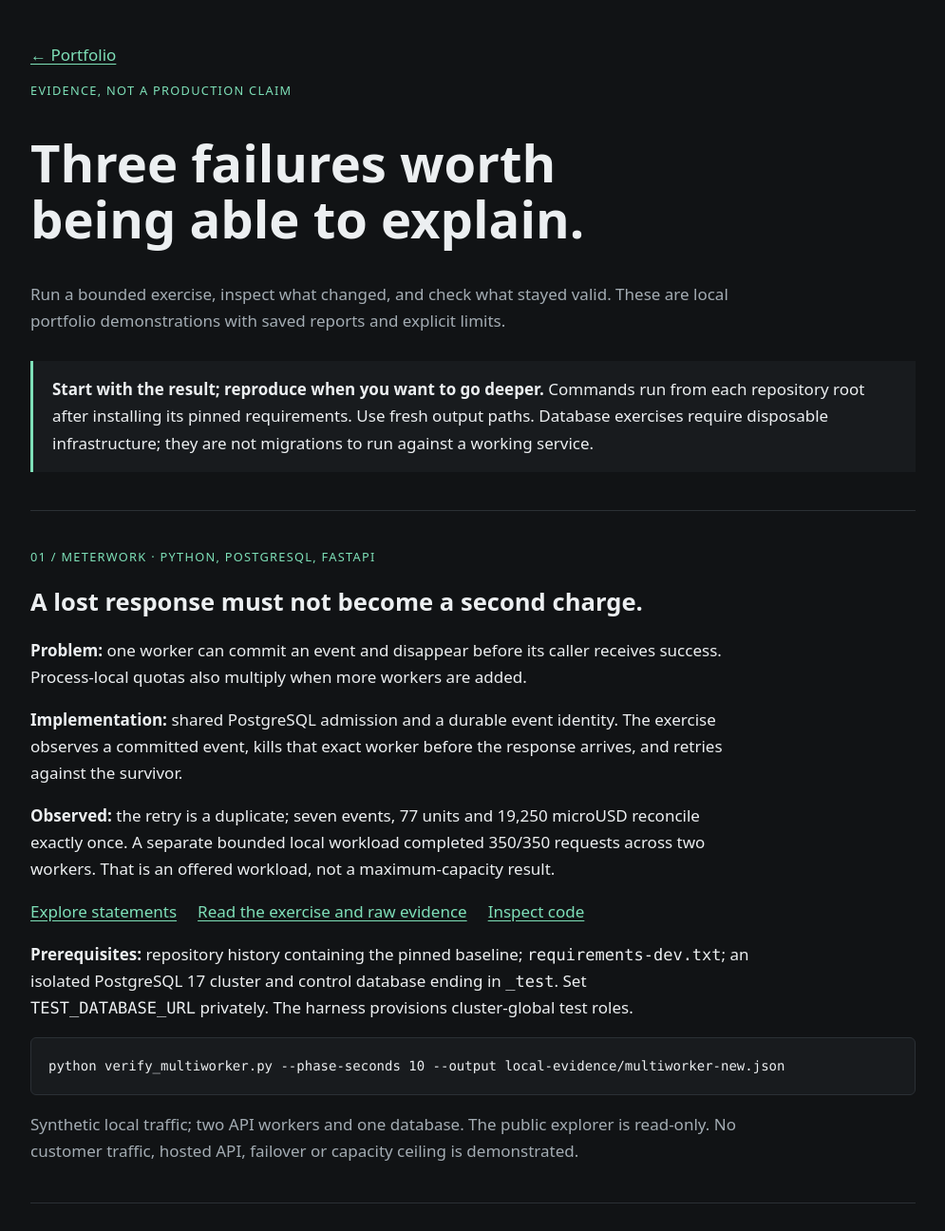
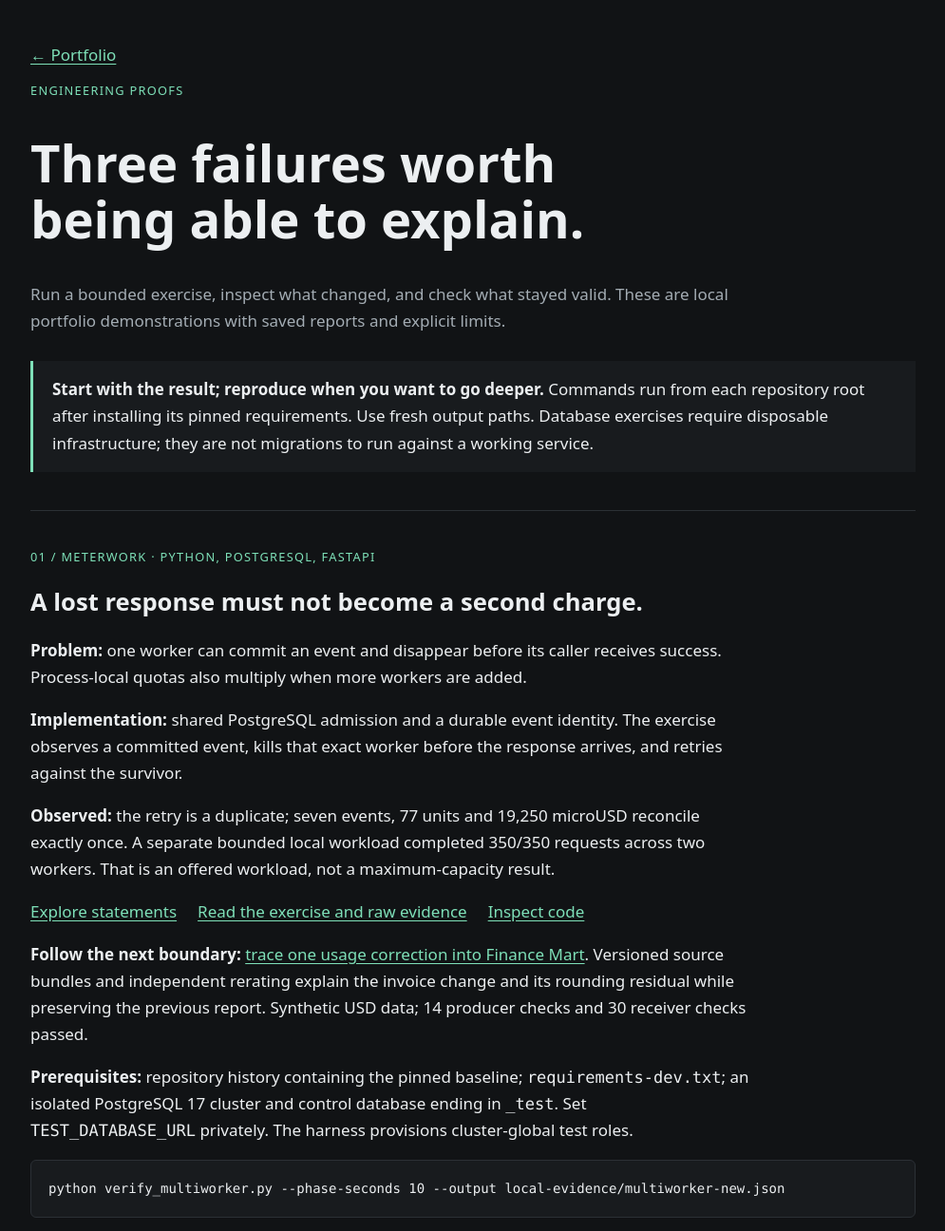
Before and after one commit to VasilenData/vasilendata.github.io, a plain HTML site: page proof/index.html in a window 1280 px wide. Shown: the top 1296 px of the page at 95% size, without its empty margins (142-1137 px from the left). Drawn offline with Linux system fonts and the light colour scheme.

Commit message:
Link verified billing-to-finance proof

```diff
--- a/proof/index.html
+++ b/proof/index.html
@@ -6,7 +6,7 @@
 <style>:root{color-scheme:dark}*{box-sizing:border-box}body{margin:0;background:#111315;color:#ECEFF1;font:17px/1.65 system-ui,sans-serif}main{max-width:980px;margin:auto;padding:44px 24px 72px}a{color:#7EE0B8;text-underline-offset:3px}a:focus-visible{outline:3px solid #7EE0B8;outline-offset:4px}h1{font-size:clamp(2rem,5vw,3.4rem);line-height:1.08;max-width:720px}h2{font-size:1.6rem;line-height:1.2}p{max-width:78ch}header p,.scope,small{color:#A3ACB3}.tag{font-size:.8rem;text-transform:uppercase;letter-spacing:.1em;color:#7EE0B8}article{border-top:1px solid #2B3035;margin-top:40px;padding-top:26px}pre{background:#181B1E;border:1px solid #2B3035;padding:18px;overflow:auto;font:14px/1.6 Consolas,monospace;border-radius:6px}code{font-family:Consolas,monospace}.links{display:flex;gap:12px 22px;flex-wrap:wrap}li{margin:8px 0}.notice{padding:16px 20px;border-left:3px solid #7EE0B8;background:#181B1E;margin-top:28px}footer{border-top:1px solid #2B3035;margin-top:44px;padding-top:20px}</style></head>
 <body><main>
 <nav><a href="../">← Portfolio</a></nav>
-<header><p class="tag">Evidence, not a production claim</p><h1>Three failures worth being able to explain.</h1><p>Run a bounded exercise, inspect what changed, and check what stayed valid. These are local portfolio demonstrations with saved reports and explicit limits.</p></header>
+<header><p class="tag">Engineering proofs</p><h1>Three failures worth being able to explain.</h1><p>Run a bounded exercise, inspect what changed, and check what stayed valid. These are local portfolio demonstrations with saved reports and explicit limits.</p></header>
 <div class="notice"><strong>Start with the result; reproduce when you want to go deeper.</strong> Commands run from each repository root after installing its pinned requirements. Use fresh output paths. Database exercises require disposable infrastructure; they are not migrations to run against a working service.</div>
 
 <article id="meterwork"><p class="tag">01 / Meterwork · Python, PostgreSQL, FastAPI</p><h2>A lost response must not become a second charge.</h2>
@@ -14,6 +14,7 @@
 <p><strong>Implementation:</strong> shared PostgreSQL admission and a durable event identity. The exercise observes a committed event, kills that exact worker before the response arrives, and retries against the survivor.</p>
 <p><strong>Observed:</strong> the retry is a duplicate; seven events, 77 units and 19,250 microUSD reconcile exactly once. A separate bounded local workload completed 350/350 requests across two workers. That is an offered workload, not a maximum-capacity result.</p>
 <p class="links"><a href="https://vasilendata.github.io/usage-metering-platform/#reconciliation">Explore statements</a><a href="https://github.com/VasilenData/usage-metering-platform/blob/main/docs/MULTIWORKER.md">Read the exercise and raw evidence</a><a href="https://github.com/VasilenData/usage-metering-platform">Inspect code</a></p>
+<p><strong>Follow the next boundary:</strong> <a href="https://vasilendata.github.io/usage-metering-platform/finance-bridge/">trace one usage correction into Finance Mart</a>. Versioned source bundles and independent rerating explain the invoice change and its rounding residual while preserving the previous report. Synthetic USD data; 14 producer checks and 30 receiver checks passed.</p>
 <p><strong>Prerequisites:</strong> repository history containing the pinned baseline; <code>requirements-dev.txt</code>; an isolated PostgreSQL 17 cluster and control database ending in <code>_test</code>. Set <code>TEST_DATABASE_URL</code> privately. The harness provisions cluster-global test roles.</p>
 <pre><code>python verify_multiworker.py --phase-seconds 10 --output local-evidence/multiworker-new.json</code></pre>
 <p class="scope">Synthetic local traffic; two API workers and one database. The public explorer is read-only. No customer traffic, hosted API, failover or capacity ceiling is demonstrated.</p></article>
```
